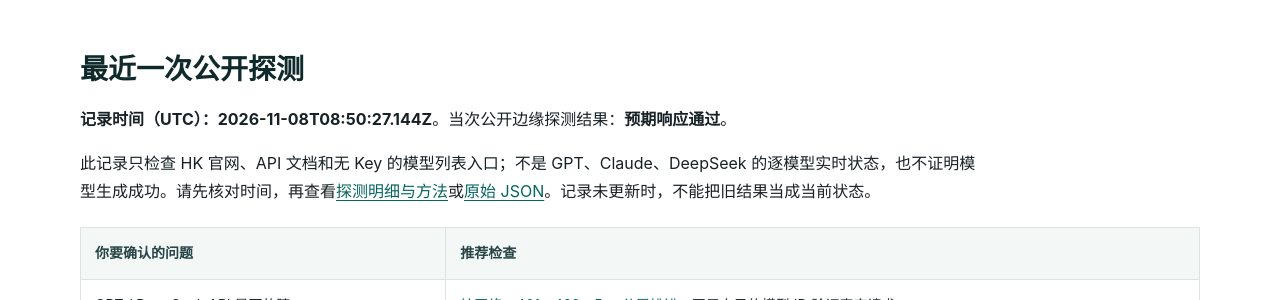
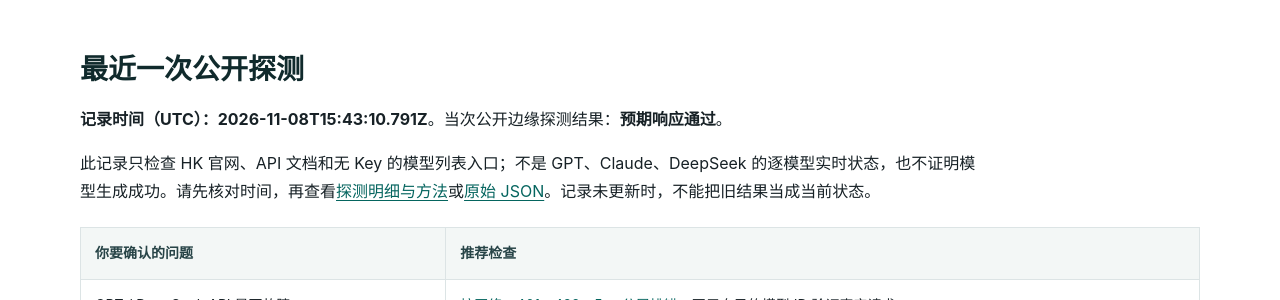
Before and after one commit to KKWANG4444/api-status, a Jekyll site: the page built from index.md, in a window 1280 px wide and 900 px high, scrolled down 364 px. Shown: the part 151-451 px from the top of the window. Built offline with Jekyll 4.4.1, drawn with Linux system fonts in a browser that asks for light colours.

Commit message:
chore: update public edge status

```diff
--- a/_data/status.json
+++ b/_data/status.json
@@ -1,7 +1,7 @@
 {
   "status": "operational",
-  "checked_at": "2026-11-08T08:50:27.144Z",
-  "duration_ms": 871,
+  "checked_at": "2026-11-08T15:43:10.791Z",
+  "duration_ms": 511,
   "overall": true,
   "components": [
     {
@@ -10,7 +10,7 @@
       "url": "https://www.aifast.hk/",
       "ok": true,
       "status": 200,
-      "elapsed_ms": 462,
+      "elapsed_ms": 453,
       "content_type": "text/html; charset=utf-8",
       "detail": "Expected public edge response"
     },
@@ -20,7 +20,7 @@
       "url": "https://api.aifast.hk/",
       "ok": true,
       "status": 200,
-      "elapsed_ms": 825,
+      "elapsed_ms": 194,
       "content_type": "text/html",
       "detail": "Expected public edge response"
     },
@@ -30,7 +30,7 @@
       "url": "https://www.aifast.hk/v1/models",
       "ok": true,
       "status": 401,
-      "elapsed_ms": 493,
+      "elapsed_ms": 460,
       "content_type": "application/json; charset=utf-8",
       "detail": "Expected public edge response"
     }
--- a/data/status.json
+++ b/data/status.json
@@ -1,7 +1,7 @@
 {
   "status": "operational",
-  "checked_at": "2026-11-08T08:50:27.144Z",
-  "duration_ms": 871,
+  "checked_at": "2026-11-08T15:43:10.791Z",
+  "duration_ms": 511,
   "overall": true,
   "components": [
     {
@@ -10,7 +10,7 @@
       "url": "https://www.aifast.hk/",
       "ok": true,
       "status": 200,
-      "elapsed_ms": 462,
+      "elapsed_ms": 453,
       "content_type": "text/html; charset=utf-8",
       "detail": "Expected public edge response"
     },
@@ -20,7 +20,7 @@
       "url": "https://api.aifast.hk/",
       "ok": true,
       "status": 200,
-      "elapsed_ms": 825,
+      "elapsed_ms": 194,
       "content_type": "text/html",
       "detail": "Expected public edge response"
     },
@@ -30,7 +30,7 @@
       "url": "https://www.aifast.hk/v1/models",
       "ok": true,
       "status": 401,
-      "elapsed_ms": 493,
+      "elapsed_ms": 460,
       "content_type": "application/json; charset=utf-8",
       "detail": "Expected public edge response"
     }
```
